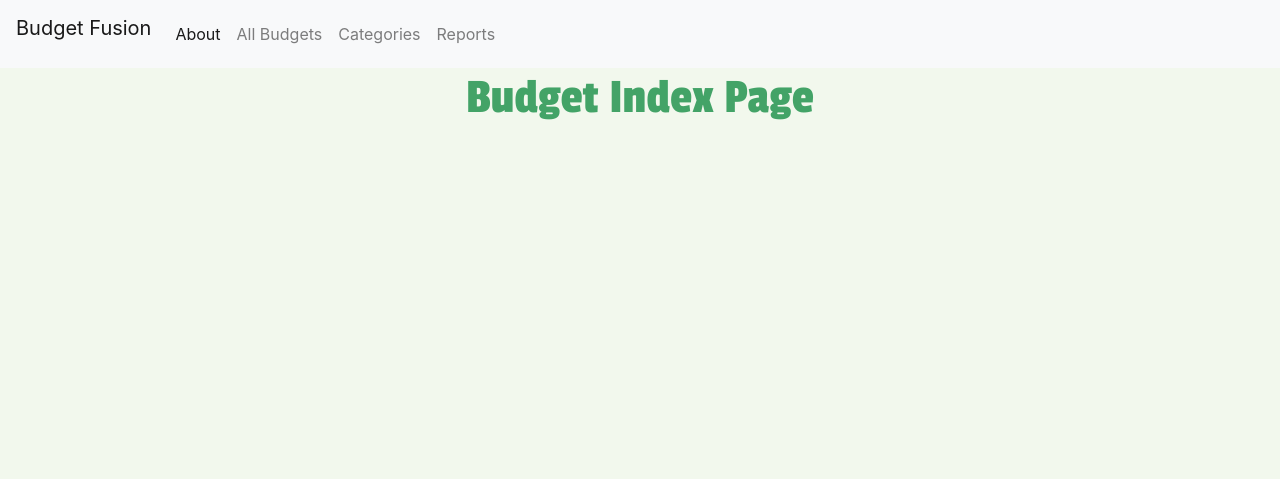
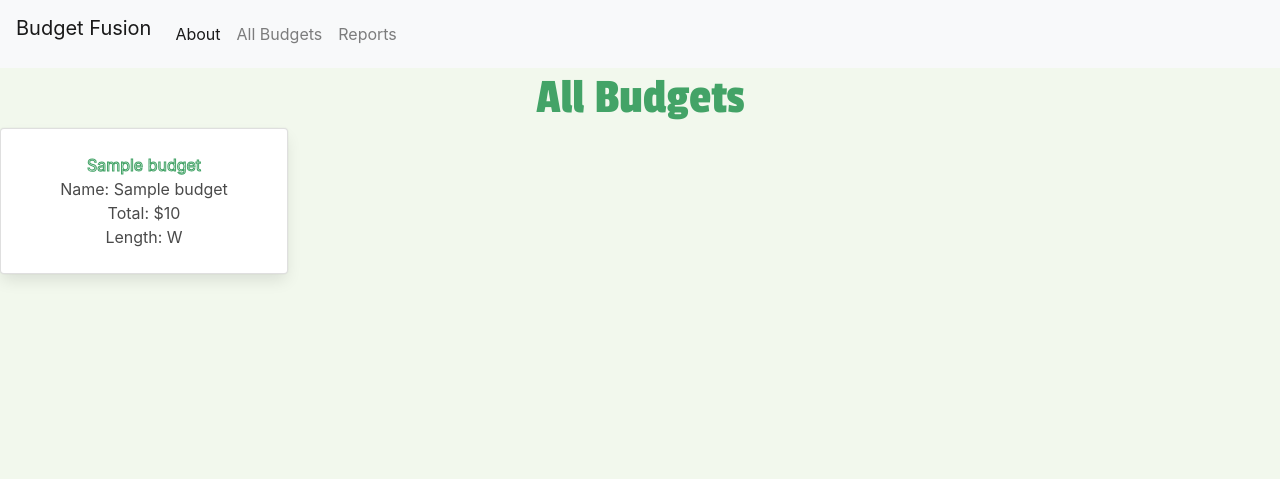
Before and after one commit to dennischen123/BudgetFusion, a Django app: page /budgets/ in a window 1280 px wide. Shown: the top 479 px of the page. Run offline with Django 3.2, Linux system fonts and the light colour scheme; tables that the repository leaves empty hold one stand-in row (values such as "Sample post"); some libraries are stand-ins or nearby versions.

Commit message:
creates anchor to categories page

```diff
--- a/BudgetFusion/main_app/templates/base.html
+++ b/BudgetFusion/main_app/templates/base.html
@@ -29,9 +29,6 @@
         <a class="nav-link" href="{% url 'budget_index' %}">All Budgets</a>
       </li>
       <li class="nav-item">
-        <a class="nav-link" href="{% url 'category_index' budget.id %}">Categories</a>
-      </li>
-      <li class="nav-item">
         <a class="nav-link" href="{% url 'reports' %}">Reports</a>
       </li>
     </ul>
--- a/BudgetFusion/main_app/templates/budgets/index.html
+++ b/BudgetFusion/main_app/templates/budgets/index.html
@@ -2,6 +2,19 @@
 
 {% block content %}
 
-<h1>Budget Index Page</h1>
+<h1>All Budgets</h1>
+
+{% for budget in budgets %}
+<a href="{% url 'category_index' budget.id %}">
+   <div class="card" style="width: 18rem;">
+    <div class="card-content">
+      <span class="card-title">{{ budget.name }}</span>
+      <p>Name: {{ budget.name }}</p>
+      <p>Total: ${{ budget.total }}</p>
+        <p>Length: {{ budget.length }}</p>
+    </div>
+  </div>
+  </a>
+{% endfor %}
 
 {% endblock %}
```
